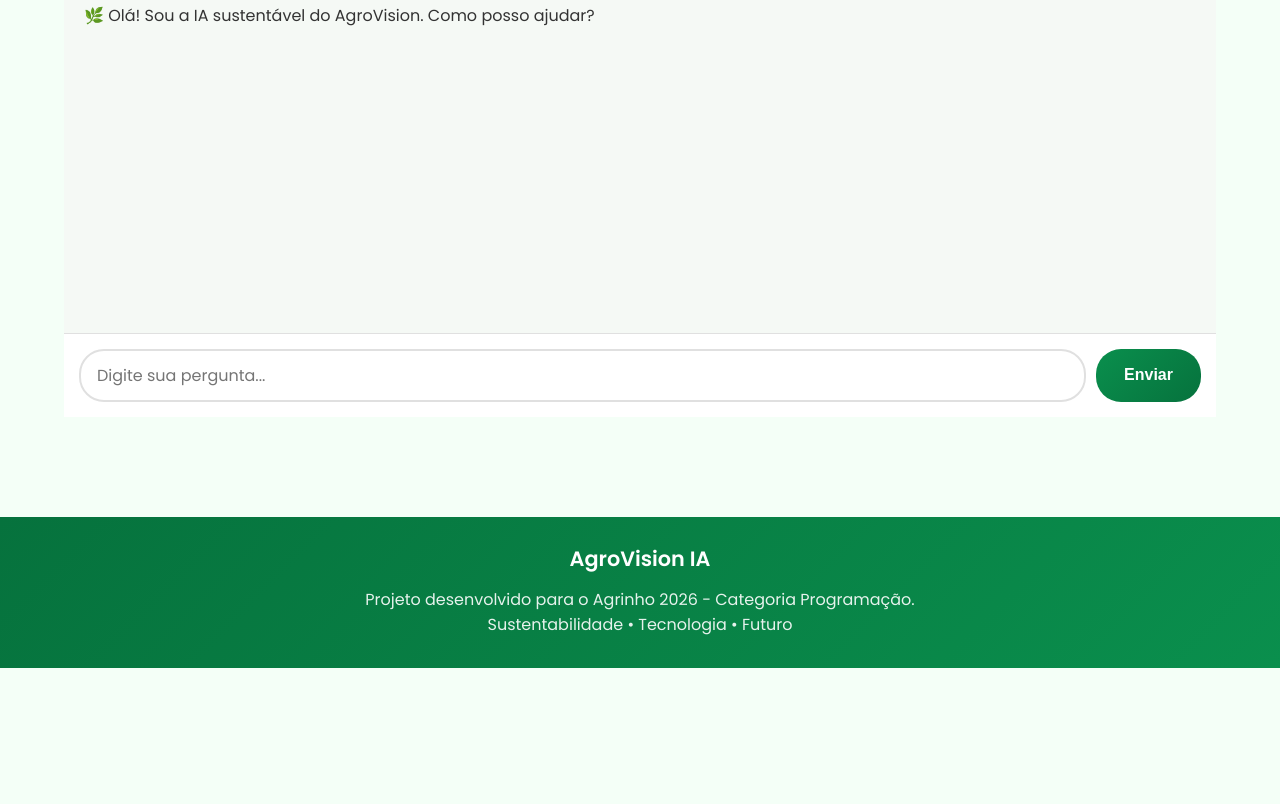
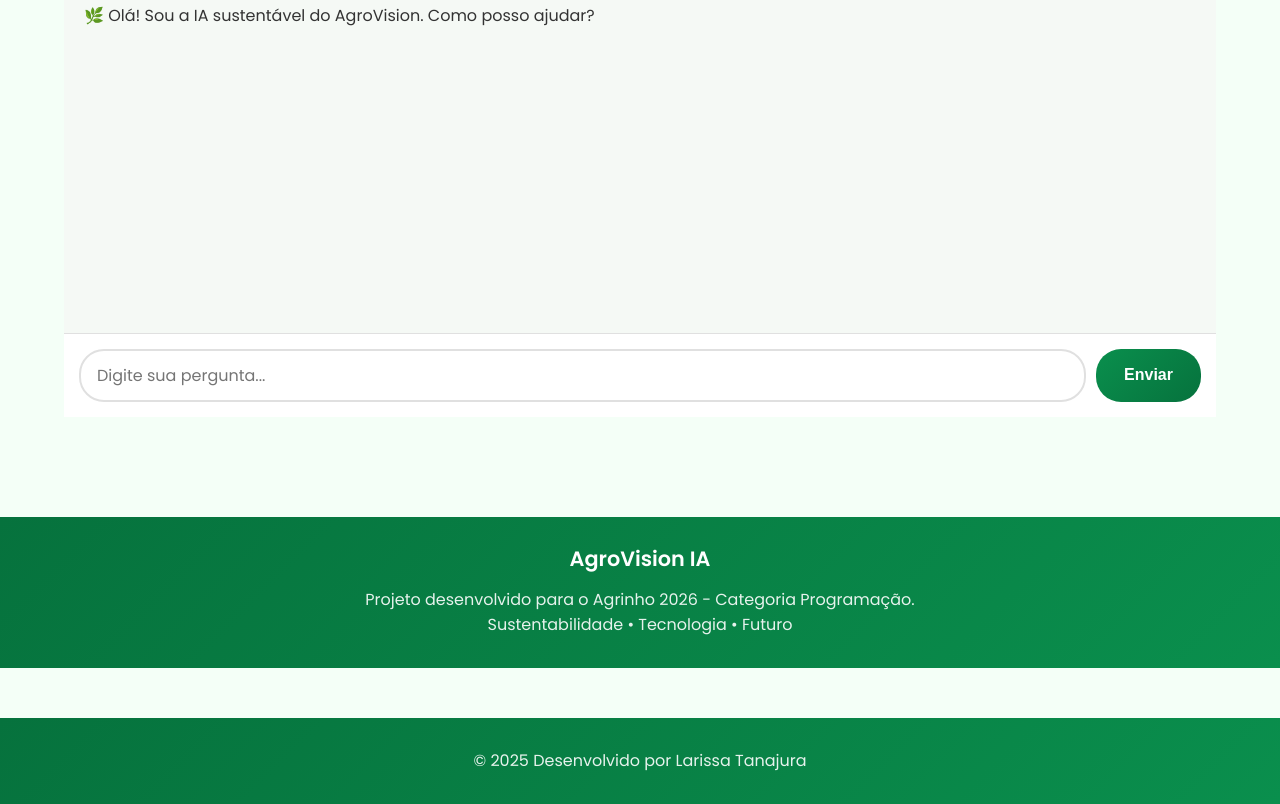
Before and after one commit to laritsilva/Agrinho-2026, a plain HTML site: page index.html in a window 1280 px wide. Shown: the part 2780-3584 px from the top of the page. Before the commit the page ends 3448 px from the top, so only its background shows below. Drawn offline with nearby package versions, Linux system fonts and the light colour scheme.

Commit message:
Update index.html

```diff
--- a/index.html
+++ b/index.html
@@ -193,4 +193,10 @@
     <script src="script.js"></script>
 </body>
 
+<footer>
+    <p>&copy; 2025 Desenvolvido por Larissa Tanajura</p>
+</footer>
+
+</body>
+
 </html>
```
